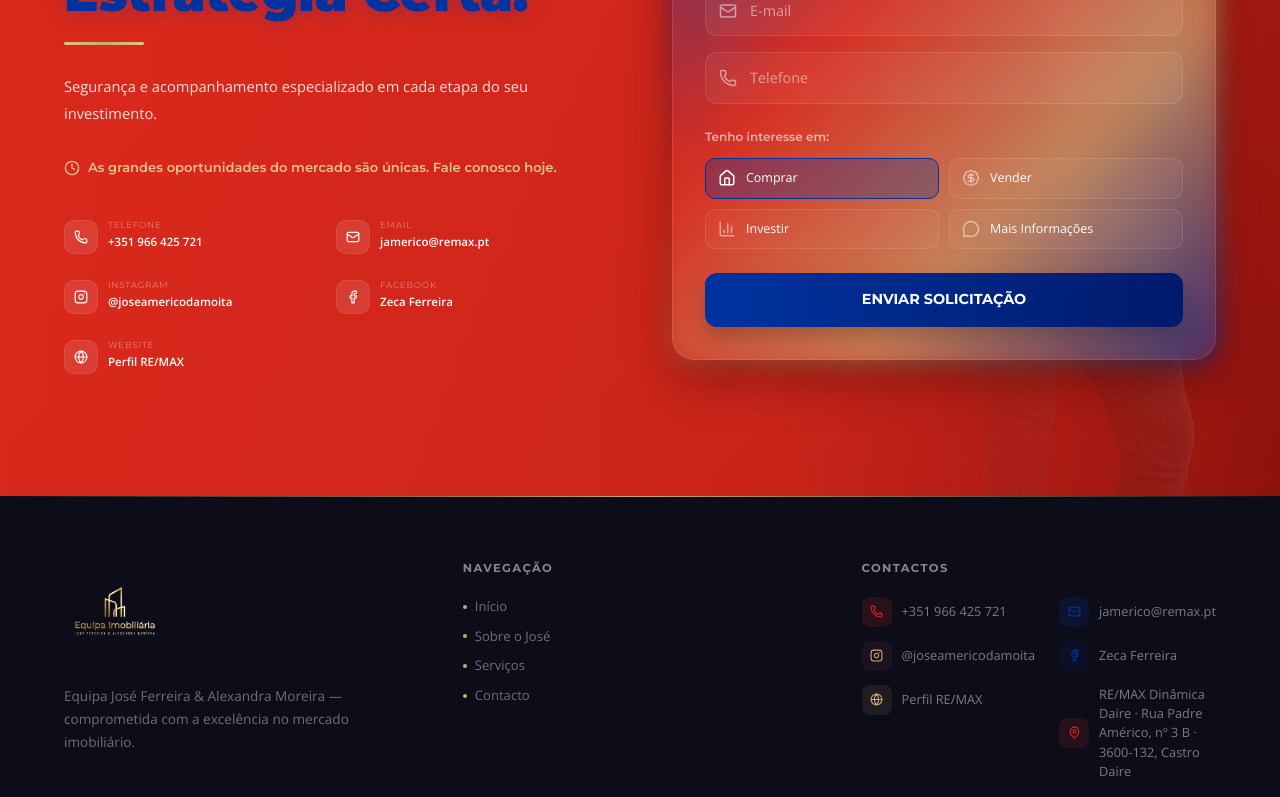
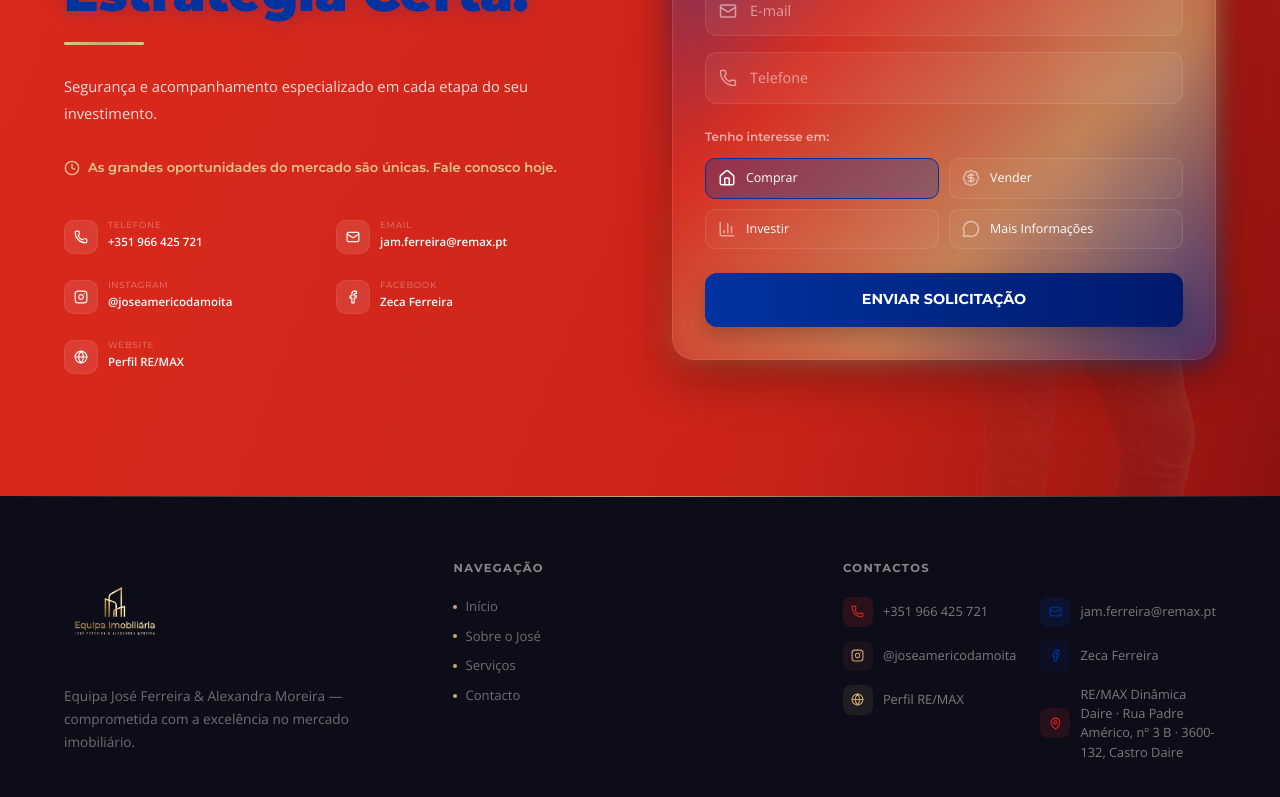
Before and after one commit to vitoriaservicosdepintura-arch/jose-ferreira-remax, a React (Vite) app: page / in a window 1280 px wide. Shown: the part 2672-3469 px from the top of the page. Built offline with nearby package versions, Linux system fonts and the light colour scheme; a web font is replaced by a local one.

Commit message:
Add files via upload

```diff
--- a/src/components/CtaFinal.tsx
+++ b/src/components/CtaFinal.tsx
@@ -119,7 +119,7 @@ export default function CtaFinal() {
             >
               {[
                 { icon: <Phone size={14} />, label: 'Telefone', value: '+351 966 425 721', href: 'tel:+351966425721', hColor: '#25D366' },
-                { icon: <Mail size={14} />, label: 'Email', value: 'jamerico@remax.pt', href: 'mailto:jamerico@remax.pt', hColor: '#0033A0' },
+                { icon: <Mail size={14} />, label: 'Email', value: 'jam.ferreira@remax.pt', href: 'mailto:jam.ferreira@remax.pt', hColor: '#0033A0' },
                 { icon: <svg width="14" height="14" viewBox="0 0 24 24" fill="none" stroke="currentColor" strokeWidth="2" strokeLinecap="round" strokeLinejoin="round"><rect x="2" y="2" width="20" height="20" rx="5" /><path d="m16 11.37A4 4 0 1 1 12.63 8 4 4 0 0 1 16 11.37z" /><line x1="17.5" y1="6.5" x2="17.51" y2="6.5" /></svg>, label: 'Instagram', value: '@joseamericodamoita', href: 'https://www.instagram.com/joseamericodamoita', hColor: '#E1306C' },
                 { icon: <svg width="14" height="14" viewBox="0 0 24 24" fill="none" stroke="currentColor" strokeWidth="2" strokeLinecap="round" strokeLinejoin="round"><path d="M18 2h-3a5 5 0 0 0-5 5v3H7v4h3v8h4v-8h3l1-4h-4V7a1 1 0 0 1 1-1h3z" /></svg>, label: 'Facebook', value: 'Zeca Ferreira', href: 'https://www.facebook.com/zeca.ferreira.3', hColor: '#1877F2' },
                 { icon: <Globe size={14} />, label: 'Website', value: 'Perfil RE/MAX', href: 'https://remax.pt/pt/agente/jose-ferreira/126421023', hColor: '#C9A96E' },
--- a/src/components/Footer.tsx
+++ b/src/components/Footer.tsx
@@ -47,7 +47,7 @@ export default function Footer() {
             <ul className="footer-contacts-grid" style={{ listStyle: 'none', padding: 0, margin: 0, display: 'grid', gridTemplateColumns: 'repeat(2, 1fr)', gap: '14px 24px' }}>
               {[
                 { icon: <Phone size={13} />, href: 'tel:+351966425721', text: '+351 966 425 721', bg: 'rgba(218,41,28,0.15)', color: '#DA291C' },
-                { icon: <Mail size={13} />, href: 'mailto:jamerico@remax.pt', text: 'jamerico@remax.pt', bg: 'rgba(0,51,160,0.15)', color: '#0033A0' },
+                { icon: <Mail size={13} />, href: 'mailto:jam.ferreira@remax.pt', text: 'jam.ferreira@remax.pt', bg: 'rgba(0,51,160,0.15)', color: '#0033A0' },
                 {
                   icon: <svg width="13" height="13" viewBox="0 0 24 24" fill="none" stroke="currentColor" strokeWidth="2" strokeLinecap="round" strokeLinejoin="round"><rect x="2" y="2" width="20" height="20" rx="5" /><path d="m16 11.37A4 4 0 1 1 12.63 8 4 4 0 0 1 16 11.37z" /><line x1="17.5" y1="6.5" x2="17.51" y2="6.5" /></svg>,
                   href: 'https://www.instagram.com/joseamericodamoita',
```
